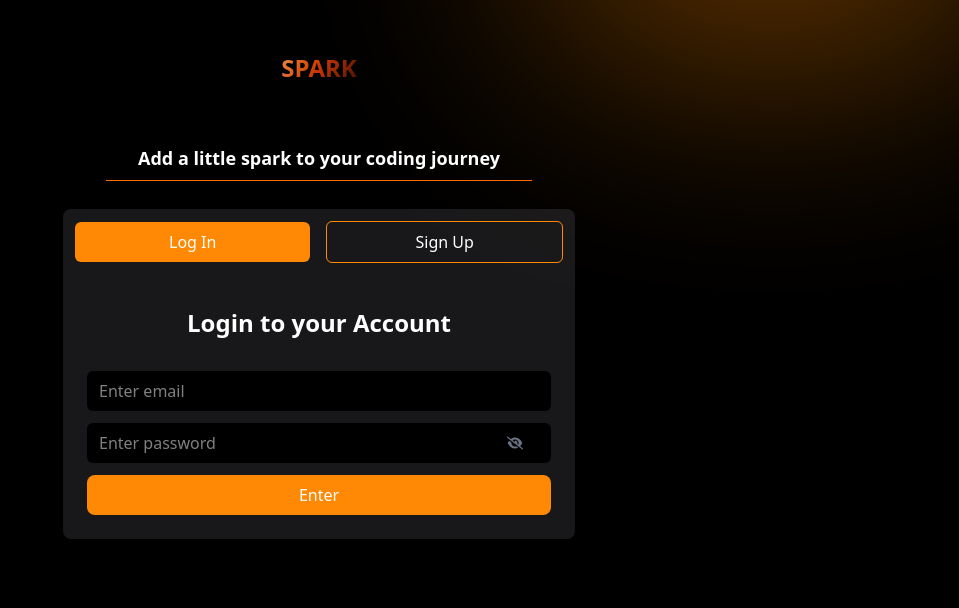
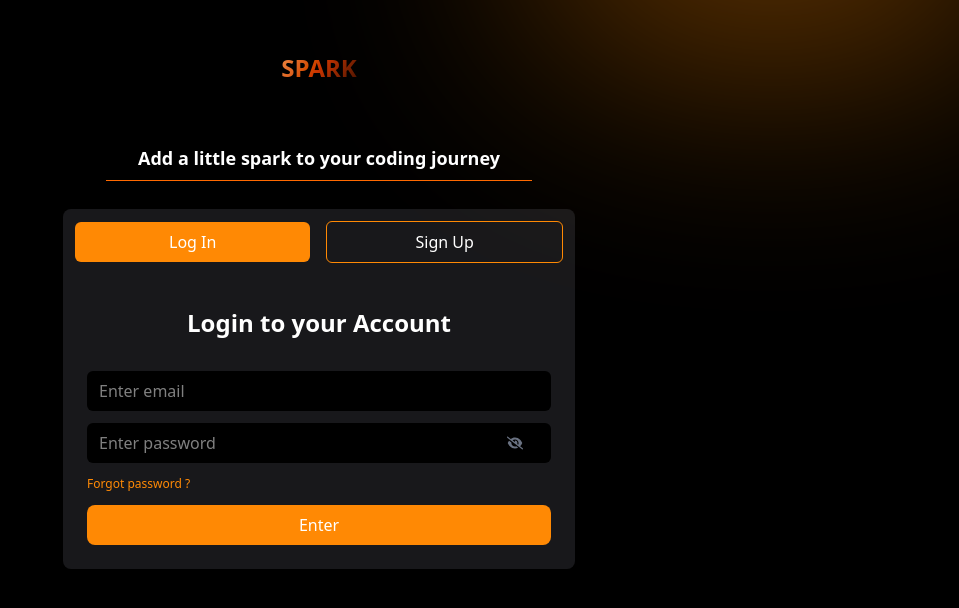
Before and after one commit to isudiptodas/Spark, a Next.js app: page / in a window 1280 px wide. Shown: the top 608 px of the page, without its empty margins (321-1280 px from the left). Built offline with nearby package versions, Linux system fonts and the light colour scheme.

Commit message:
added forgot password button

```diff
--- a/src/app/page.tsx
+++ b/src/app/page.tsx
@@ -11,7 +11,7 @@ import {
   InputOTPGroup,
   InputOTPSlot,
 } from "@/components/ui/input-otp"
-
+import Link from "next/link";
 function page() {
 
   const [option, setOption] = useState('login');
@@ -84,7 +84,7 @@ function page() {
         email, password, action: 'login', name
       });
 
-      //console.log(res.data);
+      console.log(res.data);
 
       if (res.data.status === 200) {
         router.push('/new-chat');
@@ -172,6 +172,7 @@ function page() {
               <input onChange={(e) => setPassword(e.target.value)} type={visible ? "text" : "password"} className="w-full rounded-md bg-black px-3 py-2 text-white outline-none" placeholder="Enter password" />
               <span onClick={() => setVisible(!visible)} className="text-gray-500 absolute right-7 bottom-3">{visible ? <FaEye /> : <FaEyeSlash />}</span>
             </div>
+            <Link href='/forgot-password' className="w-full text-start text-[12px] cursor-pointer text-orange-400">Forgot password ?</Link>
 
             <p className="w-full py-2 text-center bg-orange-400 text-white cursor-pointer hover:opacity-75 duration-200 ease-in-out active:scale-95 rounded-md lg:rounded-lg" onClick={login}>{logging ? "Logging..." : "Enter"} </p>
           </div>
```
